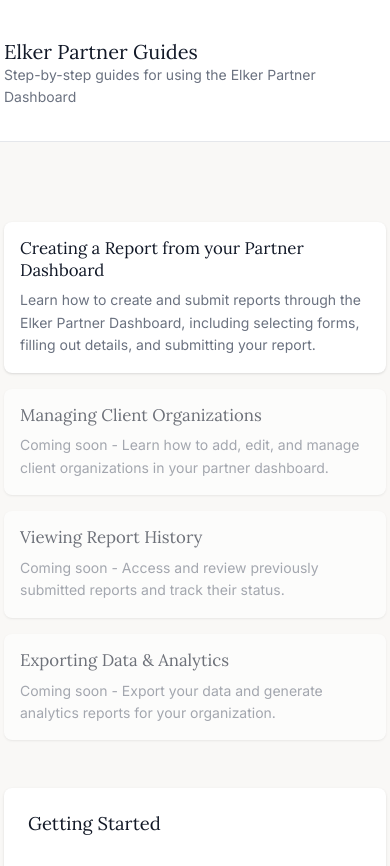
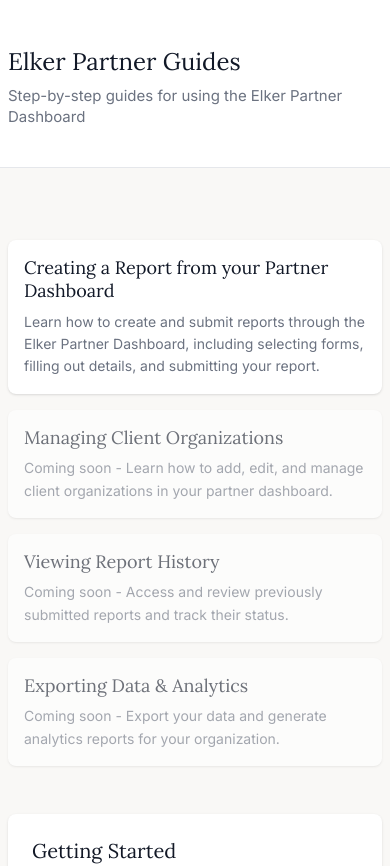
Before and after one commit to elkerdev/elker-scribes, a plain HTML site: page index.html in a window 390 px wide. Shown: the top 866 px of the page. Drawn offline with Linux system fonts and the light colour scheme.

Commit message:
Improve mobile styling and text spacing
- Enhanced mobile layout for index page with better padding, margins, and font sizes
- Added top margin to h1 elements on guide pages for improved visual hierarchy
- Added spacing between consecutive paragraphs in .scribe-step-text sections

🤖 Generated with [Claude Code](https://claude.ai/code)

Co-Authored-By: Claude <noreply@anthropic.com>

```diff
--- a/styles.css
+++ b/styles.css
@@ -263,6 +263,7 @@ body > .scribe-title,
 .scribe-container > .scribe-title {
   font-size: 2.75rem;
   color: rgb(17, 24, 39);
+  margin-top: var(--spacing-2xl);
   margin-bottom: var(--spacing-lg);
   text-align: left;
   padding-bottom: var(--spacing-lg);
@@ -343,6 +344,16 @@ body > .scribe-author,
   margin: 0;
   position: relative;
   z-index: 1;
+}
+
+/* Add margin between paragraphs within scribe-step-text */
+.scribe-step-text p {
+  margin-bottom: var(--spacing-md);
+}
+
+/* Remove margin from the last paragraph */
+.scribe-step-text p:last-child {
+  margin-bottom: 0;
 }
 
 /* Tips styling */
@@ -447,20 +458,20 @@ body > .scribe-author,
 @media (max-width: 768px) {
   /* Typography adjustments for better readability on mobile */
   body {
-    font-size: 15px;
+    font-size: 16px;
   }
 
   h1 {
-    font-size: 1.5rem !important;
+    font-size: 1.75rem !important;
     line-height: 1.2;
     margin-top: var(--spacing-xl);
   }
   h2 {
-    font-size: 1.35rem !important;
+    font-size: 1.5rem !important;
     line-height: 1.25;
   }
   h3 {
-    font-size: 1.2rem !important;
+    font-size: 1.25rem !important;
     line-height: 1.3;
   }
   h4 { font-size: 1.1rem !important; }
@@ -480,10 +491,10 @@ body > .scribe-author,
     text-align: center;
   }
 
-  /* Smaller container padding on mobile */
+  /* Better container padding on mobile */
   .container,
   .container-narrow {
-    padding: 0 var(--spacing-sm);
+    padding: 0 var(--spacing-md);
   }
 
   /* Single column grid on mobile */
@@ -542,16 +553,18 @@ body > .scribe-author,
 
   /* Navigation header improvements */
   .nav-header {
-    padding: var(--spacing-md) 0;
-    margin-bottom: var(--spacing-xl);
+    padding: var(--spacing-lg) 0;
+    margin-bottom: var(--spacing-lg);
   }
 
   .nav-header h1 {
-    font-size: 1.25rem !important;
+    font-size: 1.75rem !important;
+    margin-bottom: var(--spacing-sm);
   }
 
   .nav-header p {
-    font-size: 0.875rem;
+    font-size: 0.9375rem;
+    line-height: 1.4;
   }
 
   /* List improvements for mobile */
@@ -562,22 +575,22 @@ body > .scribe-author,
 
 /* Small mobile devices (max-width: 480px) */
 @media (max-width: 480px) {
-  /* Further reduce font sizes for very small screens */
+  /* Maintain readable font sizes on very small screens */
   body {
-    font-size: 14px;
+    font-size: 15px;
   }
 
   h1 {
-    font-size: 1.25rem !important;
+    font-size: 1.5rem !important;
     margin-top: var(--spacing-lg);
   }
-  h2 { font-size: 1.15rem !important; }
-  h3 { font-size: 1.05rem !important; }
+  h2 { font-size: 1.25rem !important; }
+  h3 { font-size: 1.125rem !important; }
 
-  /* Minimize padding on very small screens */
+  /* Maintain reasonable padding on very small screens */
   .container,
   .container-narrow {
-    padding: 0 var(--spacing-xs);
+    padding: 0 var(--spacing-sm);
   }
 
   .scribe-container {
@@ -592,7 +605,11 @@ body > .scribe-author,
 
   body > .scribe-title,
   .scribe-container > .scribe-title {
-    font-size: 1.25rem !important;
+    font-size: 1.5rem !important;
+  }
+
+  .nav-header h1 {
+    font-size: 1.5rem !important;
   }
 
   .guide-card {
```
